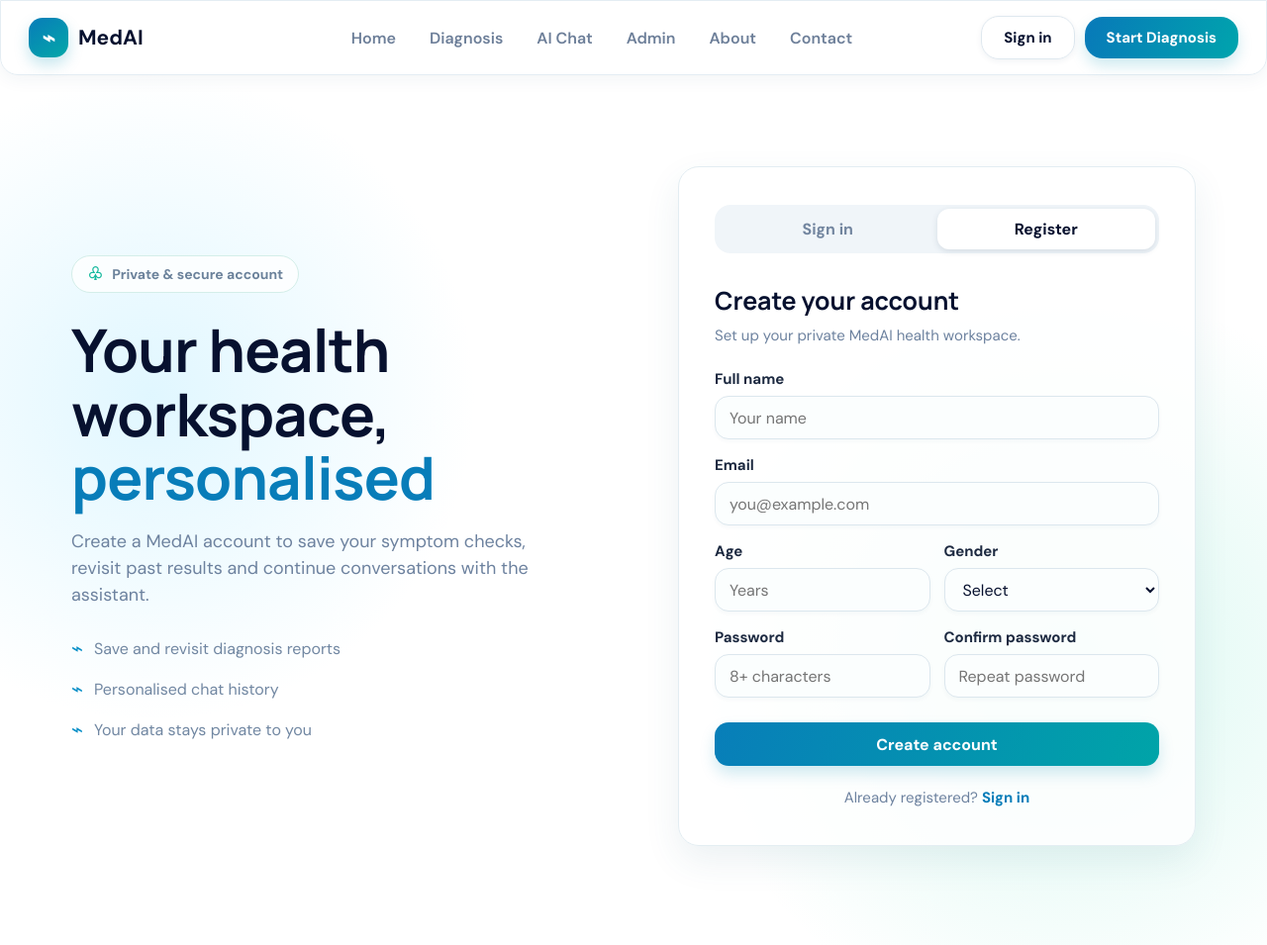
After one commit to subhasw123/Medical-Diagnosis-Assistant, a Flask app: page /register in a window 1280 px wide. The commit adds this page. Shown: the whole page at 99% size. Run offline with Flask 3, Linux system fonts and the light colour scheme; parts of the project's set-up code (start-up, migrations or seed data) failed here and were passed over.

Commit message:
Added Login and register feature

```diff
--- a/app.py
+++ b/app.py
@@ -3,6 +3,7 @@ from flask import Flask, render_template, request, session, redirect, url_for
 from routes.diagnosis_routes import diagnosis_bp
 from routes.chatbot_routes import chatbot_bp
 from routes.admin_routes import admin_bp
+from routes.auth_routes import auth_bp
 
 app = Flask(__name__)
 
@@ -12,6 +13,7 @@ app.secret_key = "medical_diagnosis_secret"
 app.register_blueprint(diagnosis_bp)
 app.register_blueprint(admin_bp)
 app.register_blueprint(chatbot_bp)
+app.register_blueprint(auth_bp)
 
 
 @app.route("/")
@@ -21,6 +23,9 @@ def home():
     if "admin" in session:
         return redirect(url_for("admin.dashboard"))
 
+    if "user_id" not in session:
+        return redirect(url_for("auth.login"))
+
     return render_template("diagnosis.html", is_admin=False)
 
 
--- /dev/null
+++ b/routes/auth_routes.py
@@ -0,0 +1,88 @@
+from flask import Blueprint, flash, redirect, render_template, request, session, url_for
+from mysql.connector import IntegrityError
+
+from database.user_queries import authenticate_user, create_user, get_user_by_email
+from database.diagnosis_queries import get_history
+from utils.auth import user_login_required
+
+
+auth_bp = Blueprint("auth", __name__)
+
+
+@auth_bp.route("/register", methods=["GET", "POST"])
+def register():
+    if "user_id" in session:
+        return redirect(url_for("home"))
+
+    if request.method == "POST":
+        full_name = request.form.get("full_name", "").strip()
+        email = request.form.get("email", "").strip().lower()
+        age = request.form.get("age", "").strip()
+        gender = request.form.get("gender", "").strip()
+        password = request.form.get("password", "")
+        confirm_password = request.form.get("confirm_password", "")
+
+        if not all((full_name, email, age, gender, password, confirm_password)):
+            flash("All fields are required.", "error")
+        elif "@" not in email:
+            flash("Enter a valid email address.", "error")
+        elif not age.isdigit() or not 1 <= int(age) <= 120:
+            flash("Age must be between 1 and 120.", "error")
+        elif len(password) < 8:
+            flash("Password must be at least 8 characters.", "error")
+        elif password != confirm_password:
+            flash("Passwords do not match.", "error")
+        elif get_user_by_email(email):
+            flash("An account with that email already exists.", "error")
+        else:
+            try:
+                user_id = create_user(full_name, email, int(age), gender, password)
+            except IntegrityError:
+                flash("An account with that email already exists.", "error")
+            else:
+                session.clear()
+                session["user_id"] = user_id
+                session["user_email"] = email
+                return redirect(url_for("home"))
+
+    return render_template("register.html")
+
+
+@auth_bp.route("/login", methods=["GET", "POST"])
+def login():
+    if "user_id" in session:
+        return redirect(url_for("home"))
+
+    if request.method == "POST":
+        email = request.form.get("email", "").strip().lower()
+        password = request.form.get("password", "")
+        user = authenticate_user(email, password)
+
+        if user:
+            session.clear()
+            session["user_id"] = user["user_id"]
+            session["user_email"] = user["email"]
+            next_url = request.args.get("next", "")
+            if not next_url.startswith("/") or next_url.startswith("//"):
+                next_url = url_for("home")
+            return redirect(next_url)
+
+        flash("Invalid email or password.", "error")
+
+    return render_template("login.html")
+
+
+@auth_bp.route("/logout")
+def logout():
+    session.clear()
+    return redirect(url_for("home"))
+
+
+@auth_bp.route("/history")
+@user_login_required
+def history():
+    return render_template(
+        "history.html",
+        rows=get_history(session["user_id"]),
+        user_email=session.get("user_email"),
+    )
--- a/routes/diagnosis_routes.py
+++ b/routes/diagnosis_routes.py
@@ -1,4 +1,4 @@
-from flask import Blueprint, request, jsonify
+from flask import Blueprint, jsonify, request, session
 from services.diagnosis_service import DiagnosisService
 from ml.load_symptoms import SYMPTOMS
 
@@ -16,5 +16,6 @@ def get_symptoms():
 @diagnosis_bp.route('/', methods=['POST'])
 def diagnose():
     data = request.get_json() or {}
+    data["user_id"] = session.get("user_id")
     result = service.diagnose(data)
     return jsonify(result)
--- a/services/diagnosis_service.py
+++ b/services/diagnosis_service.py
@@ -73,7 +73,8 @@ class DiagnosisService:
         patient_id = save_patient(
             data.get('full_name'),
             data.get('age'),
-            data.get('gender')
+            data.get('gender'),
+            data.get('user_id')
         )
 
         best_prediction = predictions[0]
--- /dev/null
+++ b/static/css/auth.css
@@ -0,0 +1,96 @@
+@import url('https://fonts.googleapis.com/css2?family=DM+Sans:wght@400;500;600;700&family=Manrope:wght@700;800&display=swap');
+
+:root {
+    --ink: #07112f;
+    --muted: #6d829f;
+    --line: #dce7f0;
+    --teal: #079aae;
+    --blue: #0878b9;
+    --wash: #f5fbfd;
+}
+
+* { box-sizing: border-box; }
+
+body {
+    min-height: 100vh;
+    margin: 0;
+    color: var(--ink);
+    font-family: 'DM Sans', sans-serif;
+    background: #fff;
+}
+
+.auth-shell {
+    min-height: 100vh;
+    overflow: hidden;
+    background:
+        radial-gradient(circle at 84% 70%, rgba(146, 235, 214, .34), transparent 30%),
+        radial-gradient(circle at 12% 42%, rgba(188, 237, 255, .46), transparent 26%),
+        #fff;
+}
+
+.auth-nav {
+    height: 76px;
+    display: flex;
+    align-items: center;
+    justify-content: space-between;
+    padding: 0 28px;
+    border: 1px solid #e4edf3;
+    border-radius: 0 0 18px 18px;
+    background: rgba(255,255,255,.93);
+    box-shadow: 0 4px 18px rgba(26, 70, 102, .06);
+}
+
+.brand { display: flex; align-items: center; gap: 10px; color: var(--ink); text-decoration: none; font-size: 21px; font-weight: 800; }
+.brand-mark { width: 40px; height: 40px; display: grid; place-items: center; border-radius: 14px; color: #fff; background: linear-gradient(145deg, #087cb9, #03a8a8); font-size: 22px; box-shadow: 0 7px 15px rgba(0, 142, 177, .23); }
+.nav-links { display: flex; gap: 34px; margin-left: 80px; }
+.nav-links a { color: #6d7f99; text-decoration: none; font-size: 16px; font-weight: 600; }
+.nav-links a:hover { color: var(--blue); }
+.nav-actions { display: flex; align-items: center; gap: 10px; }
+.nav-signin, .nav-start { padding: 11px 22px; border-radius: 18px; text-decoration: none; font-weight: 700; font-size: 15px; }
+.nav-signin { color: var(--ink); border: 1px solid #dfe8ef; box-shadow: 0 2px 6px rgba(20, 52, 82, .06); }
+.nav-start { color: #fff; background: linear-gradient(110deg, #0879b9, #00a4ad); box-shadow: 0 7px 15px rgba(0, 143, 177, .2); }
+
+.auth-main { max-width: 1200px; min-height: calc(100vh - 76px); margin: 0 auto; padding: 92px 32px 100px; display: grid; grid-template-columns: 1fr 1fr; align-items: center; gap: 90px; }
+.auth-copy { max-width: 540px; }
+.eyebrow { display: inline-flex; align-items: center; gap: 9px; padding: 6px 15px; color: #6b829b; border: 1px solid #d4eee9; border-radius: 20px; background: rgba(255,255,255,.8); font-size: 14px; font-weight: 700; }
+.eyebrow span { color: #16b99e; font-size: 18px; }
+.auth-copy h1 { margin: 25px 0 19px; font-family: 'Manrope', sans-serif; font-size: clamp(42px, 5vw, 60px); line-height: 1.08; letter-spacing: -.8px; }
+.auth-copy h1 strong { color: #087db9; }
+.auth-copy > p { max-width: 480px; margin: 0 0 27px; color: var(--muted); font-size: 18px; line-height: 1.5; }
+.benefit { display: flex; align-items: center; gap: 11px; margin: 15px 0; color: #7187a2; font-size: 16px; }
+.benefit span { color: #068ec7; font-size: 20px; }
+
+.auth-card { width: 100%; max-width: 552px; justify-self: end; padding: 38px 36px; border: 1px solid #e3edf2; border-radius: 21px; background: rgba(255,255,255,.84); box-shadow: 0 15px 36px rgba(46, 95, 120, .09); }
+.auth-tabs { display: grid; grid-template-columns: 1fr 1fr; margin-bottom: 30px; padding: 4px; border-radius: 16px; background: #f0f5f9; }
+.auth-tabs a { padding: 10px; color: #72859f; text-align: center; text-decoration: none; border-radius: 12px; font-size: 16px; font-weight: 700; }
+.auth-tabs a.active { color: var(--ink); background: #fff; box-shadow: 0 2px 6px rgba(42, 73, 101, .14); }
+.auth-card h2 { margin: 0 0 8px; font-family: 'Manrope', sans-serif; font-size: 25px; }
+.auth-card .intro { margin: 0 0 24px; color: var(--muted); font-size: 15px; }
+.auth-form label { display: block; margin: 16px 0 7px; color: #1c2940; font-size: 15px; font-weight: 700; }
+.auth-form input, .auth-form select { width: 100%; height: 44px; padding: 0 14px; color: var(--ink); border: 1px solid #dce7ee; border-radius: 14px; outline: none; background: #fbfefe; font: inherit; box-shadow: 0 2px 4px rgba(33, 76, 102, .04); }
+.auth-form input:focus, .auth-form select:focus { border-color: #24aebb; box-shadow: 0 0 0 3px rgba(36, 174, 187, .12); }
+.auth-form .form-row { display: grid; grid-template-columns: 1fr 1fr; gap: 14px; }
+.auth-submit { width: 100%; height: 44px; margin-top: 25px; border: 0; border-radius: 14px; color: #fff; background: linear-gradient(110deg, #087eb9, #00a4a8); font: inherit; font-weight: 700; cursor: pointer; box-shadow: 0 8px 15px rgba(0, 141, 177, .18); }
+.auth-submit:hover { filter: brightness(1.05); transform: translateY(-1px); }
+.auth-footer { margin: 22px 0 0; color: var(--muted); text-align: center; font-size: 15px; }
+.auth-footer a { color: #087db9; font-weight: 700; text-decoration: none; }
+.flash { margin-bottom: 14px; padding: 11px 13px; color: #a33b45; border: 1px solid #f4cbd0; border-radius: 10px; background: #fff4f5; font-size: 14px; }
+
+@media (max-width: 820px) {
+    .nav-links { display: none; }
+    .auth-main { grid-template-columns: 1fr; gap: 42px; padding-top: 58px; }
+    .auth-copy { max-width: 600px; text-align: center; margin: auto; }
+    .auth-copy > p { margin-left: auto; margin-right: auto; }
+    .benefit { justify-content: center; }
+    .auth-card { justify-self: center; }
+}
+@media (max-width: 520px) {
+    .auth-nav { padding: 0 16px; }
+    .nav-start { display: none; }
+    .nav-signin { padding: 9px 14px; }
+    .auth-main { padding: 45px 16px 65px; }
+    .auth-card { padding: 26px 20px; }
+    .auth-copy h1 { font-size: 40px; }
+    .auth-copy > p { font-size: 16px; }
+    .auth-form .form-row { grid-template-columns: 1fr; gap: 0; }
+}
--- /dev/null
+++ b/templates/register.html
@@ -0,0 +1,44 @@
+<!doctype html>
+<html lang="en">
+<head>
+    <meta charset="utf-8">
+    <meta name="viewport" content="width=device-width, initial-scale=1">
+    <title>Create Account | MedAI</title>
+    <link rel="stylesheet" href="{{ url_for('static', filename='css/auth.css') }}">
+</head>
+<body>
+    <div class="auth-shell">
+        <header class="auth-nav">
+            <a class="brand" href="/"><span class="brand-mark">⌁</span>MedAI</a>
+            <nav class="nav-links"><a href="/">Home</a><a href="/#diagnosis-section">Diagnosis</a><a href="/#chat-section">AI Chat</a><a href="/admin/login">Admin</a><a href="/#features">About</a><a href="/#contact">Contact</a></nav>
+            <div class="nav-actions"><a class="nav-signin" href="{{ url_for('auth.login') }}">Sign in</a><a class="nav-start" href="{{ url_for('auth.register') }}">Start Diagnosis</a></div>
+        </header>
+        <main class="auth-main">
+            <section class="auth-copy">
+                <div class="eyebrow"><span>♧</span> Private &amp; secure account</div>
+                <h1>Your health workspace,<br><strong>personalised</strong></h1>
+                <p>Create a MedAI account to save your symptom checks, revisit past results and continue conversations with the assistant.</p>
+                <div class="benefit"><span>⌁</span> Save and revisit diagnosis reports</div>
+                <div class="benefit"><span>⌁</span> Personalised chat history</div>
+                <div class="benefit"><span>⌁</span> Your data stays private to you</div>
+            </section>
+            <section class="auth-card">
+                <div class="auth-tabs"><a href="{{ url_for('auth.login') }}">Sign in</a><a class="active" href="{{ url_for('auth.register') }}">Register</a></div>
+                <h2>Create your account</h2>
+                <p class="intro">Set up your private MedAI health workspace.</p>
+                {% with messages = get_flashed_messages(with_categories=true) %}{% for category, message in messages %}<div class="flash">{{ message }}</div>{% endfor %}{% endwith %}
+                <form class="auth-form" method="post">
+                    <label for="full_name">Full name</label>
+                    <input id="full_name" name="full_name" placeholder="Your name" required autocomplete="name">
+                    <label for="email">Email</label>
+                    <input id="email" name="email" type="email" placeholder="you@example.com" required autocomplete="email">
+                    <div class="form-row"><div><label for="age">Age</label><input id="age" name="age" type="number" min="1" max="120" placeholder="Years" required></div><div><label for="gender">Gender</label><select id="gender" name="gender" required><option value="">Select</option><option>Male</option><option>Female</option><option>Other</option></select></div></div>
+                    <div class="form-row"><div><label for="password">Password</label><input id="password" name="password" type="password" minlength="8" placeholder="8+ characters" required autocomplete="new-password"></div><div><label for="confirm_password">Confirm password</label><input id="confirm_password" name="confirm_password" type="password" minlength="8" placeholder="Repeat password" required autocomplete="new-password"></div></div>
+                    <button class="auth-submit" type="submit">Create account</button>
+                </form>
+                <p class="auth-footer">Already registered? <a href="{{ url_for('auth.login') }}">Sign in</a></p>
+            </section>
+        </main>
+    </div>
+</body>
+</html>
```
Also changed, not shown: database/diagnosis_queries.py (+8 -6 lines), database/patient_queries.py (+4 -4 lines), database/schema.sql (added, +17 -0 lines), database/user_queries.py (added, +65 -0 lines), templates/diagnosis.html (+12 -3 lines), templates/history.html (+5 -3 lines), templates/login.html (added, +42 -0 lines), utils/auth.py (+11 -1 lines), README.md.
